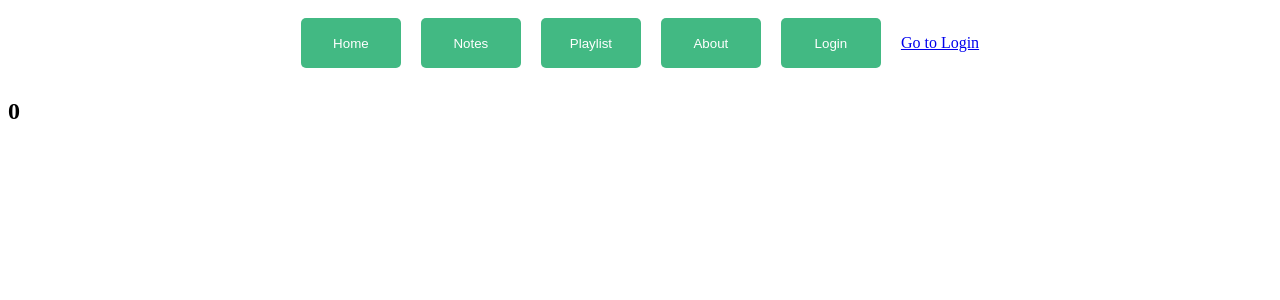
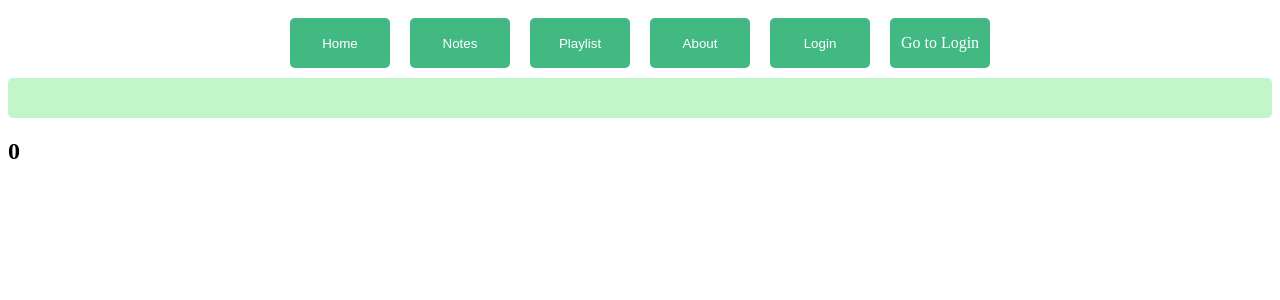
Before and after one commit to staten-island-tech/vue-reactivity-project-Xacbular, a Vue app in the folder vue/: page / in a window 1280 px wide. Shown: the top 300 px of the page. Built offline with nearby package versions, Linux system fonts and the light colour scheme.

Commit message:
please be kind on my hos

```diff
--- a/vue/src/views/CookieClicker.vue
+++ b/vue/src/views/CookieClicker.vue
@@ -8,6 +8,7 @@
     <router-link to="/login" class="btn"> Go to Login </router-link>
     <!-- <img @click="increment" src="/cookie.png" alt="" /> -->
   </div>
+  <div class="home"></div>
   <h2>{{ count }}</h2>
 </template>
 
@@ -25,6 +26,27 @@ function reset() {
 </script>
 
 <style scoped>
+.home {
+  background-color: #c2f5c7;
+  padding: 20px;
+  border-radius: 5px;
+}
+.btn {
+  display: flex;
+  align-items: center;
+  justify-content: center;
+  height: 50px;
+  width: 100px;
+  background-color: #42b983;
+  color: white;
+  border: none;
+  border-radius: 5px;
+  cursor: pointer;
+  text-decoration: none;
+}
+.btn:hover {
+  background-color: #36a76a;
+}
 img {
   width: 200px;
   height: auto;
@@ -32,6 +54,7 @@ img {
   margin-top: 20px;
 }
 .container {
+  background-color: white;
   display: flex;
   flex-direction: row;
   align-items: center;
```
